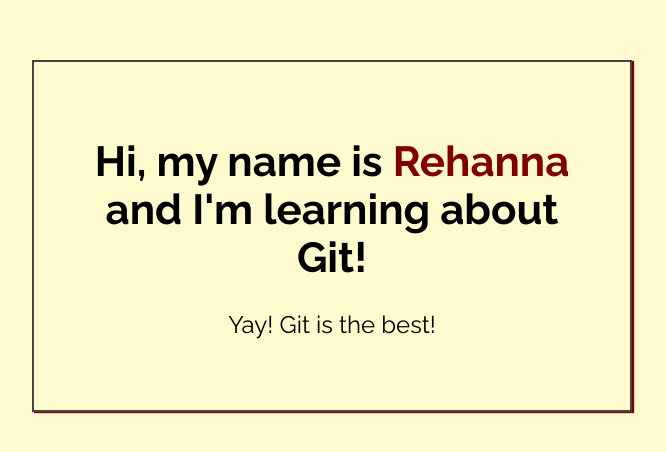
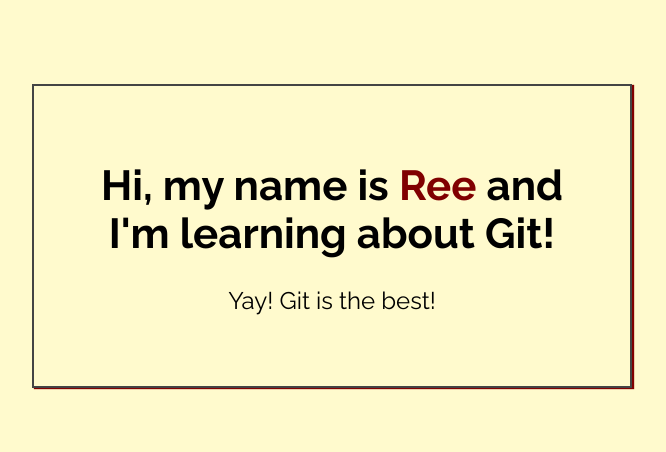
Before and after one commit to AnnieCat73/my-first-repo, a plain HTML site: page index.html in a window 1280 px wide. Shown: the part 164-616 px from the top of the page, without its empty margins (308-974 px from the left). Drawn offline with Linux system fonts and the light colour scheme.

Commit message:
Added name to index.html

```diff
--- a/index.html
+++ b/index.html
@@ -14,7 +14,7 @@
 <body>
 
     <div class="greeting">
-        <h1>Hi, my name is <span class="highlight">Rehanna</span> and I'm learning about Git! </h1>
+        <h1>Hi, my name is <span class="highlight">Ree</span> and I'm learning about Git! </h1>
 
         <p>Yay! Git is the best!</p>
     </div>
```
